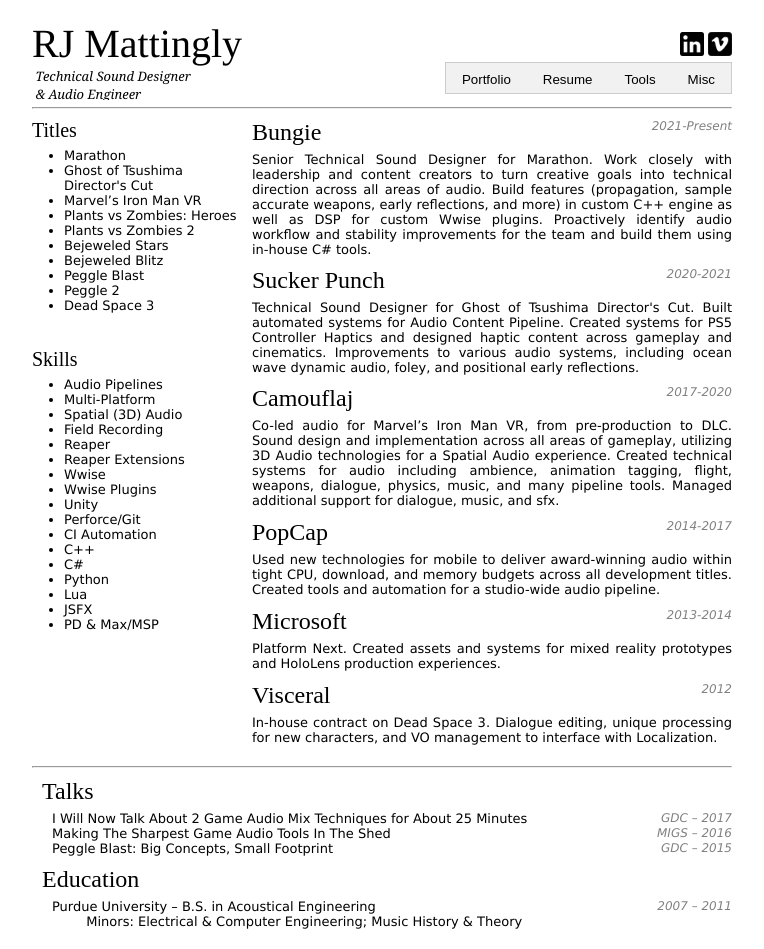
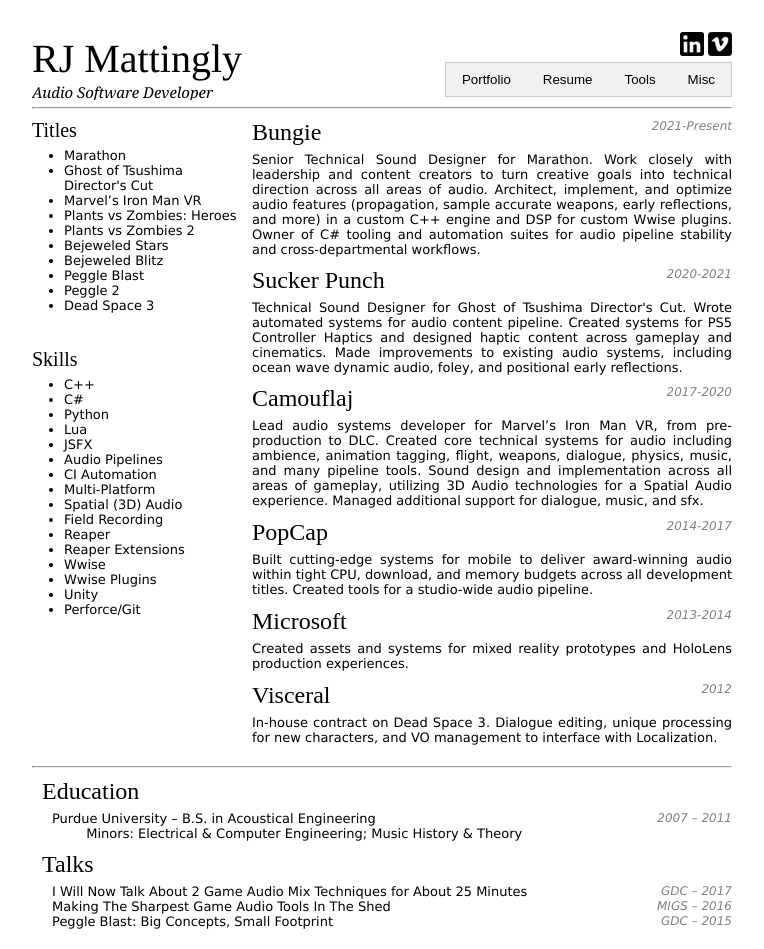
Before and after one commit to ourjeigh/portfolio, a plain HTML site: page resume.html in a window 1280 px wide. Shown: the whole page, without its empty margins (258-1022 px from the left). Drawn offline with Linux system fonts and the light colour scheme.

Commit message:
copy edits

```diff
--- a/header.html
+++ b/header.html
@@ -10,10 +10,7 @@
 <div class="header">
 	<div class="logoBox">
 		<div class="pageTitle"> RJ Mattingly </div>
-		<em> &nbsp;Technical Sound Designer </em>
-		<br>
-		<em> &nbsp;&amp Audio Engineer </em>
-		<br>
+		<em> Audio Software Developer </em>
 	</div>
 	<div class="headerRight">
 		<div class="socialLinks">
@@ -24,7 +21,6 @@
 				<img src="images/vimeo-128.png" alt="Vimeo" title="Vimeo" height=80%>
 			</a>
 		</div>
-
 		<div class="headerTab">
 			<button onclick="redirectPage('portfolio')">Portfolio</button>
 			<button onclick="redirectPage('resume')">Resume</button>
--- a/resume.html
+++ b/resume.html
@@ -33,7 +33,13 @@
 		</div>
 		<div class="resumeBulletHeader"> Skills </div>
 		<ul>
+			<li> C++ </li>
+			<li> C# </li>
+			<li> Python </li>
+			<li> Lua </li>
+			<li> JSFX </li>
 			<li> Audio Pipelines </li>
+			<li> CI Automation </li>
 			<li> Multi-Platform </li>
 			<li> Spatial (3D) Audio </li>
 			<li> Field Recording </li>
@@ -43,13 +49,6 @@
 			<li> Wwise Plugins</li>
 			<li> Unity </li>
 			<li> Perforce/Git </li>
-			<li> CI Automation </li>
-			<li> C++ </li>
-			<li> C# </li>
-			<li> Python </li>
-			<li> Lua </li>
-			<li> JSFX </li>
-			<li> PD &amp Max/MSP </li>
 		</ul>
 	</div> <!-- resume_left -->
 	<div class="resume_right">
@@ -58,27 +57,27 @@
 		</div>
 		<div class="resumeDescriptionJustify">
 			Senior Technical Sound Designer for Marathon. Work closely with leadership and content creators to turn
-			creative goals into technical direction across all areas of audio. Build features (propagation, sample
-			accurate weapons, early reflections, and more) in custom C++ engine as well as DSP for custom Wwise plugins.
-			Proactively identify audio workflow and stability improvements for the team and build them using in-house C# tools.
+			creative goals into technical direction across all areas of audio. Architect, implement, and optimize audio features (propagation, sample
+			accurate weapons, early reflections, and more) in a custom C++ engine and DSP for custom Wwise plugins.
+			Owner of C# tooling and automation suites for audio pipeline stability and cross-departmental workflows.
 		</div>
 		<div class="contentTitle"> Sucker Punch
 			<div class="contentDate"> 2020-2021 </div>
 		</div>
 		<div class="resumeDescriptionJustify">
-			Technical Sound Designer for Ghost of Tsushima Director's Cut. Built automated systems for Audio Content
-			Pipeline. Created systems for PS5 Controller Haptics and designed haptic content across gameplay and
-			cinematics. Improvements to various audio systems, including ocean wave dynamic audio, foley,
+			Technical Sound Designer for Ghost of Tsushima Director's Cut. Wrote automated systems for audio content
+			pipeline. Created systems for PS5 Controller Haptics and designed haptic content across gameplay and
+			cinematics. Made improvements to existing audio systems, including ocean wave dynamic audio, foley,
 			and positional early reflections.
 		</div>
 		<div class="contentTitle"> Camouflaj
 			<div class="contentDate"> 2017-2020 </div>
 		</div>
 		<div class="resumeDescriptionJustify">
-			Co-led audio for Marvel’s Iron Man VR, from pre-production to DLC. Sound design and implementation across
-			all areas of gameplay, utilizing 3D Audio technologies for a Spatial Audio experience.
-			Created technical systems for audio including ambience, animation tagging, flight,
-			weapons, dialogue, physics, music, and many pipeline tools. Managed additional support for dialogue,
+			Lead audio systems developer for Marvel’s Iron Man VR, from pre-production to DLC.
+			Created core technical systems for audio including ambience, animation tagging, flight,
+			weapons, dialogue, physics, music, and many pipeline tools. Sound design and implementation across
+			all areas of gameplay, utilizing 3D Audio technologies for a Spatial Audio experience. Managed additional support for dialogue,
 			music, and sfx.
 		</div>
 		<div class="contentPad"> <br> </div>
@@ -86,15 +85,15 @@
 			<div class="contentDate"> 2014-2017 </div>
 		</div>
 		<div class="resumeDescriptionJustify">
-			Used new technologies for mobile to deliver award-winning audio within tight CPU, download, and memory
-			budgets across all development titles. Created tools and automation for a studio-wide audio pipeline.
+			Built cutting-edge systems for mobile to deliver award-winning audio within tight CPU, download, and memory
+			budgets across all development titles. Created tools for a studio-wide audio pipeline.
 		</div>
 		<div class="contentPad"> <br> </div>
 		<div class="contentTitle">Microsoft
 			<div class="contentDate"> 2013-2014 </div>
 		</div>
 		<div class="resumeDescriptionJustify">
-			Platform Next. Created assets and systems for mixed reality prototypes and HoloLens production experiences.
+			Created assets and systems for mixed reality prototypes and HoloLens production experiences.
 		</div>
 		<div class="contentPad"> <br> </div>
 		<div class="contentTitle"> Visceral
@@ -107,7 +106,15 @@
 	</div> <!-- resume_right-->
 	<br>
 	<hr>
-	<div class="contentTitle"> Talks </div>
+	<div class="contentTitle"> Education </div>
+	<div class="contentDate"> 2007 – 2011</div>
+	<div class="contentDescriptionJustify">
+		Purdue University – B.S. in Acoustical Engineering
+	</div>
+	<div class="contentDescriptionJustify">
+		&emsp; &emsp; Minors: Electrical &amp Computer Engineering; Music History &amp Theory
+	</div>
+	<div class="contentTitle">Talks </div>
 	<div class="contentDescriptionLeft">
 		<a href="https://ubm-twvideo01.s3.amazonaws.com/o1/vault/gdc2017/Presentations/Mattingly_IWillNowTalk.pdf"
 			target="_blank">
@@ -125,12 +132,4 @@
 		</a>
 		<div class="contentDate"> GDC – 2015 </div>
 	</div>
-	<div class="contentTitle"> Education </div>
-	<div class="contentDate"> 2007 – 2011</div>
-	<div class="contentDescriptionJustify">
-		Purdue University – B.S. in Acoustical Engineering
-	</div>
-	<div class="contentDescriptionJustify">
-		&emsp; &emsp; Minors: Electrical &amp Computer Engineering; Music History &amp Theory
-	</div>
 </body>
--- a/style.css
+++ b/style.css
@@ -17,7 +17,7 @@ html {
 .headerTab {
 	top: 65;
 	float: right;
-	height: 30;
+	/* height: 30; */
 	overflow: hidden;
 	border: 1px solid #ccc;
 	background-color: #f1f1f1;
@@ -29,14 +29,21 @@ html {
 
 .header {
 	width: 700;
-	height: 65;
+	/* height: 65; */
 	margin-top: 20;
+}
+
+.logoBox {
+	margin-top: 15;
+	font-family: Cambria;
+	font-size: 15;
 }
 
 body {
 	font-family: Verdana;
 	font-size: 13;
 	margin: auto;
+	/* margin-top: 5; */
 	margin-bottom: 20;
 	width: 700;
 }
@@ -63,10 +70,6 @@ ul {
 li {
 	margin-left: -8;
 	text-align: left;
-}
-
-.logoBox {
-	font-family: Cambria;
 }
 
 .pageTitle {
```
